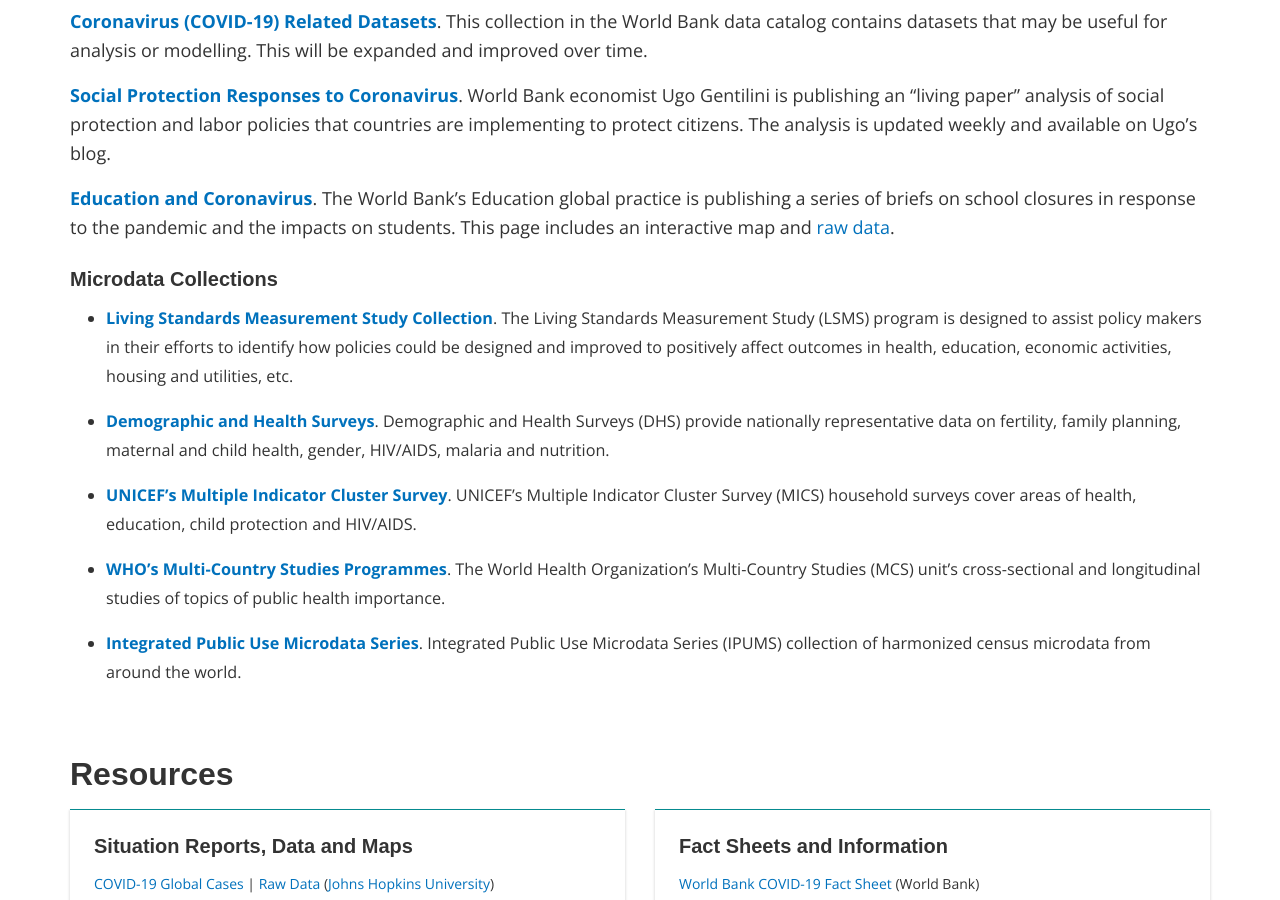
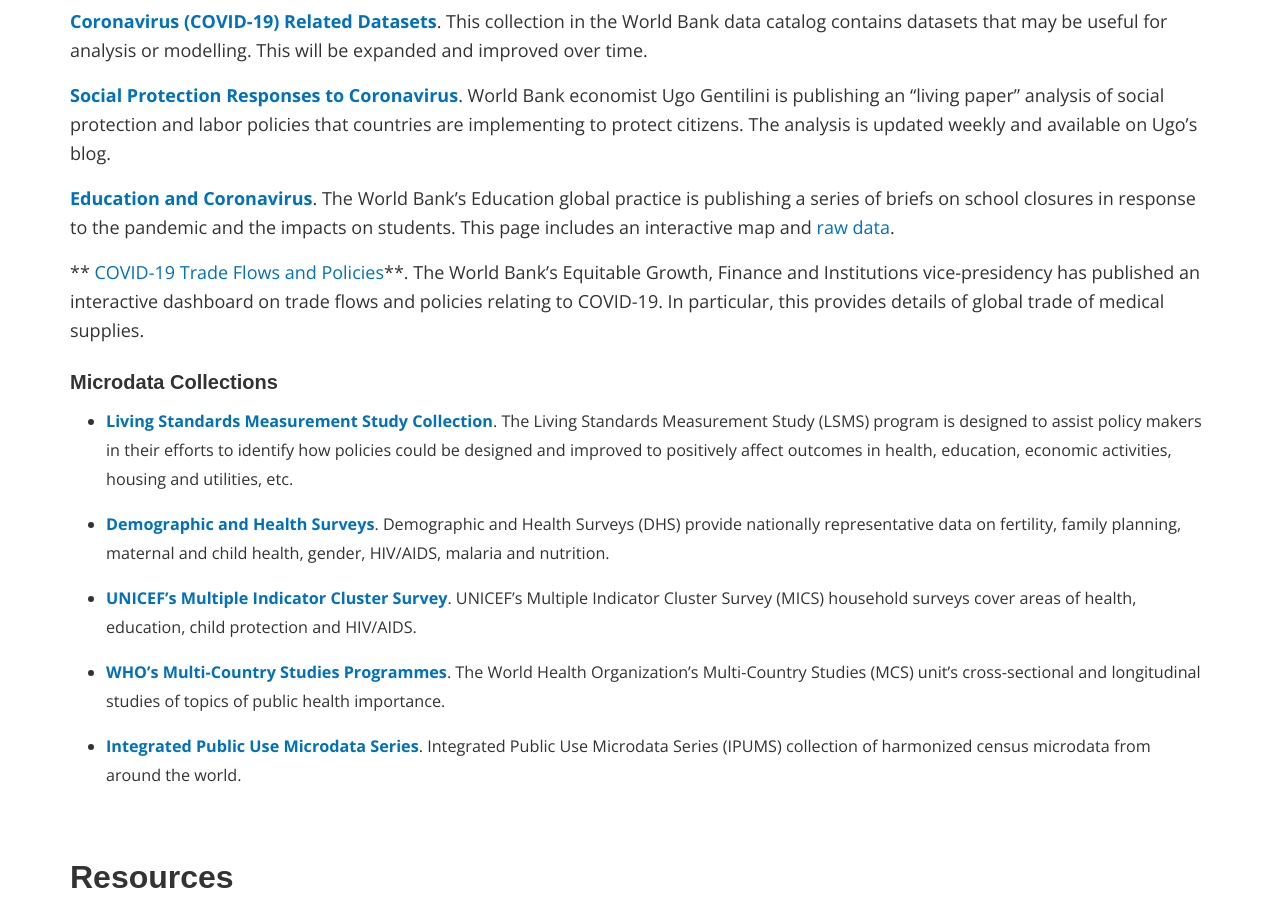
Before and after one commit to worldbank/decdg-covid19, a Jekyll site: the page built from index.md, in a window 1280 px wide and 900 px high, scrolled down 1309 px. Built offline with Jekyll 4.4.1, drawn with Linux system fonts in a browser that asks for light colours; nearby versions of some CDN libraries; some web fonts are replaced; library files that are not in the unit come from our copies.

Commit message:
Update body.md
Added details on EFI trade flows and policies dashboard.

```diff
--- a/_includes/body.md
+++ b/_includes/body.md
@@ -15,6 +15,8 @@
 response to the pandemic and the impacts on students. This page includes an interactive map and
 [raw data][jp-csv].
 
+** [COVID-19 Trade Flows and Policies][alvaro]**.
+The World Bank's Equitable Growth, Finance and Institutions vice-presidency has published an interactive dashboard on trade flows and policies relating to COVID-19. In particular, this provides details of global trade of medical supplies.
 
 
 #### Microdata Collections ####
```
Also changed, not shown: other parts of _includes/body.md (+1 -0 lines).
